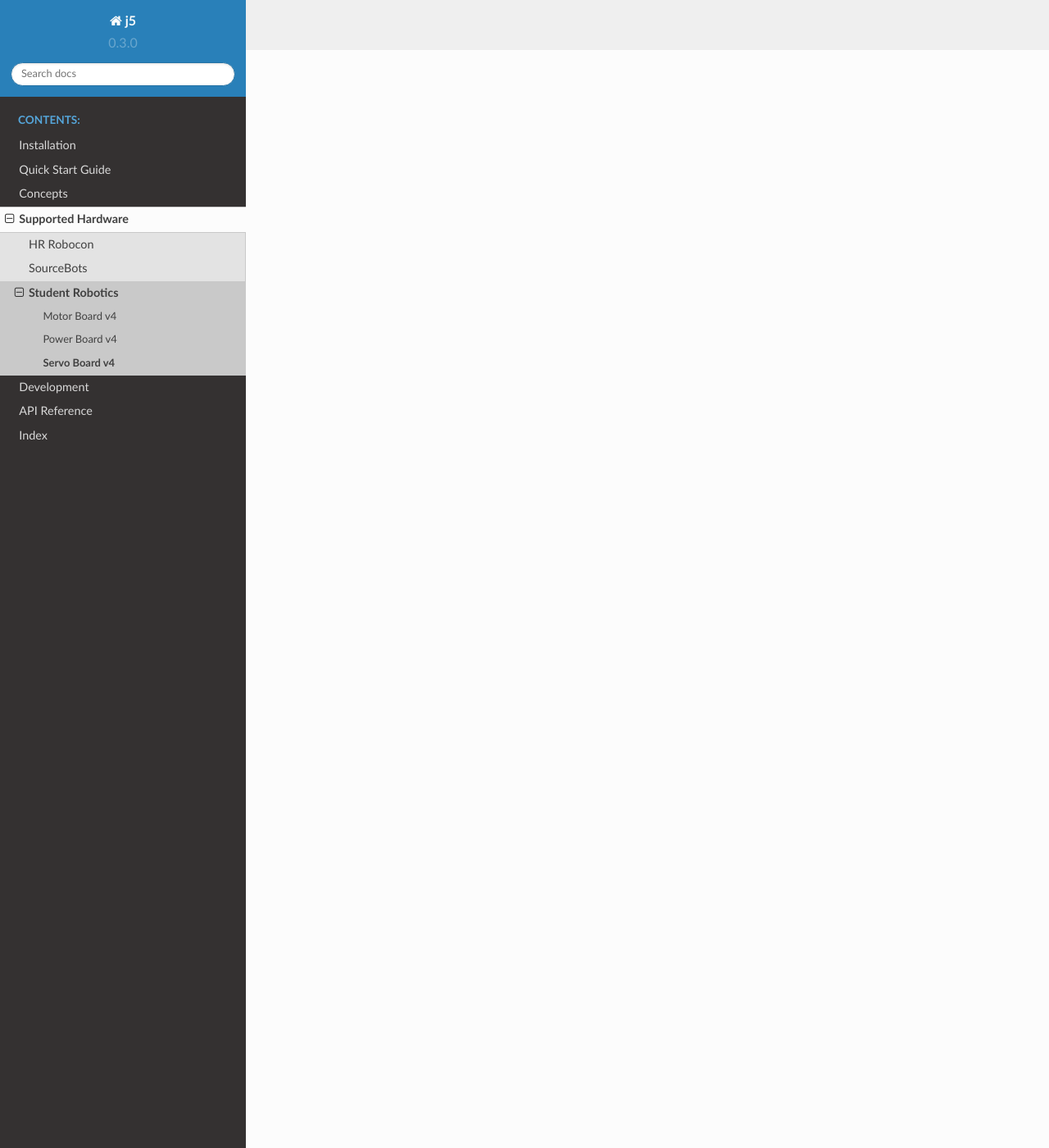
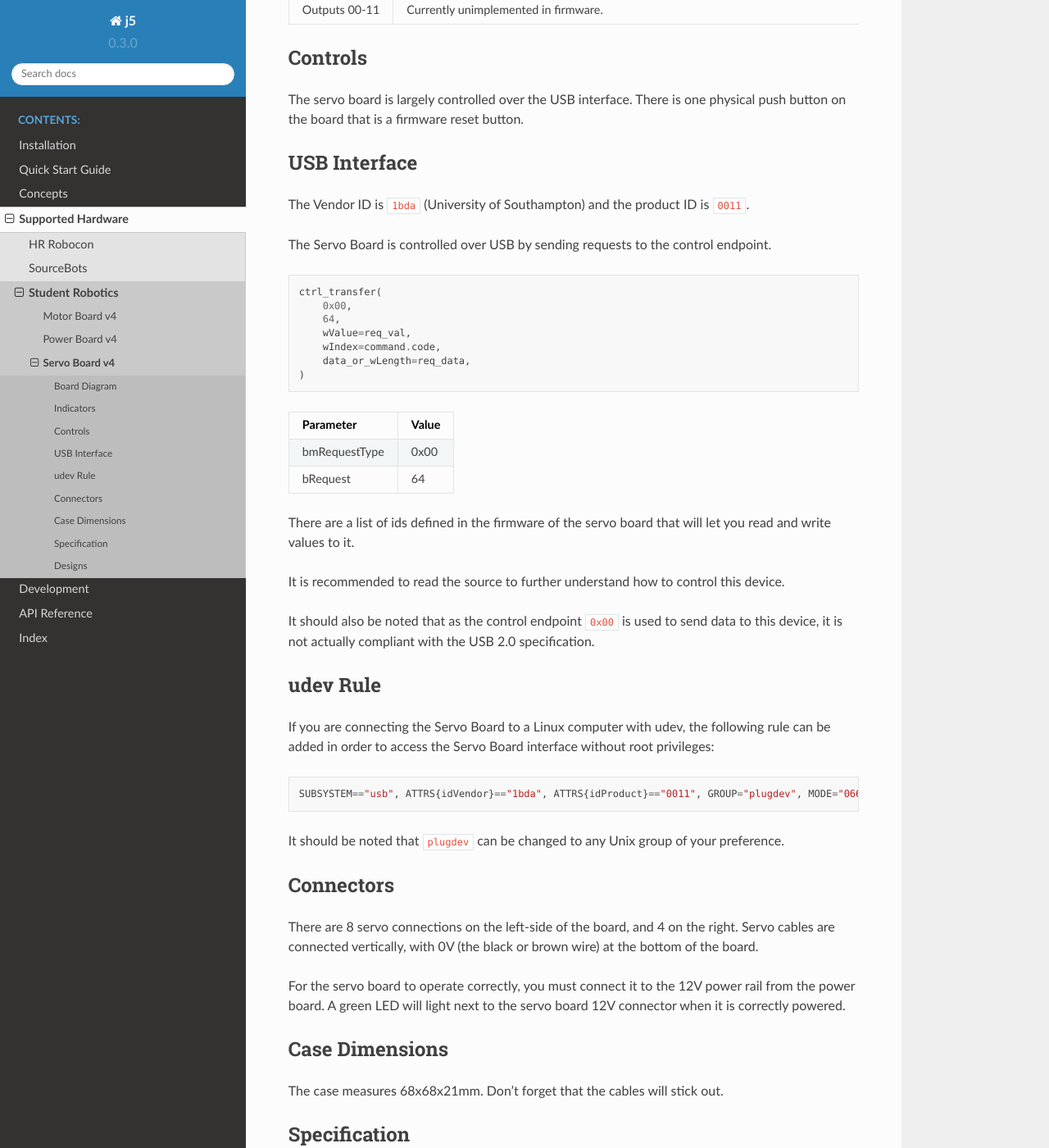
Before and after one commit to srobo/j5, a Sphinx documentation site: the page built from docs/hardware/srobo/sbv4.rst, in a window 1280 px wide and 1400 px high, scrolled down 1339 px. Shown: the whole window at 82% size. Built offline with Sphinx 7.4.7 and the Read the Docs theme 2.0.0, drawn with Linux system fonts in a browser that asks for light colours; some of the changed text lies outside the part shown.

Commit message:
Document the SR v4 Servo Board Hardware

```diff
--- a/docs/hardware/srobo/sbv4.rst
+++ b/docs/hardware/srobo/sbv4.rst
@@ -1,7 +1,134 @@
 Servo Board v4
 ==============
 
-.. Attention:: This board is not yet supported by j5, but we intend to do so in the future.
+.. figure:: img/sbv4.png
+   :alt: The SRv4 Servo Board
+   :align: center
+
+The Servo Board can be used to control up to 12 RC servos.
+Many devices are available that can be controlled as servos, such as RC motor speed controllers, and these can also be used with the board.
+
+Other devices that are controllable using PWM outputs can also be attached to the board outputs.
+
+Board Diagram
+-------------
+
+.. figure:: img/sbv4_diagram.png
+   :alt: Diagram of the SRv4 Servo Board
+   :align: center
+
+Indicators
+----------
+
++---------------+--------------------------------------------------------------------------------------------------+------------------------+
+| LED           | Meaning                                                                                          | Initial power-up state |
++===============+==================================================================================================+========================+
+| Power         | The board is powered over USB.                                                                   | On                     |
++---------------+--------------------------------------------------------------------------------------------------+------------------------+
+| 5.5V On       | There is 5.5V power on the board. This usually indicates that the 12V connector rail is powered. | Off                    |
++---------------+--------------------------------------------------------------------------------------------------+------------------------+
+| Aux On        | There is auxiliary power on the board.                                                           | Off                    |
++---------------+--------------------------------------------------------------------------------------------------+------------------------+
+| Status        | The board has successfully booted.                                                               | On                     |
++---------------+--------------------------------------------------------------------------------------------------+------------------------+
+| Error         | An error has occurred. This often indicates a disconnection of the 12V connector.                | Off                    |
++---------------+--------------------------------------------------------------------------------------------------+------------------------+
+| Outputs 00-11 | Currently unimplemented in firmware.                                                             | Off                    |
++---------------+--------------------------------------------------------------------------------------------------+------------------------+
+
+Controls
+--------
+
+The servo board is largely controlled over the USB interface. There is one physical push button on the board that is a firmware reset button.
+
+USB Interface
+-------------
+
+The Vendor ID is ``1bda`` (University of Southampton) and the product ID is ``0011``.
+
+The Servo Board is controlled over USB by sending requests to the control endpoint.
+
+.. code-block:: python
+
+    ctrl_transfer(
+        0x00,
+        64,
+        wValue=req_val,
+        wIndex=command.code,
+        data_or_wLength=req_data,
+    )
+
++---------------+-------+
+| Parameter     | Value |
++===============+=======+
+| bmRequestType | 0x00  |
++---------------+-------+
+| bRequest      | 64    |
++---------------+-------+
+
+There are a list of ids defined in the firmware of the servo board that will let you read and write values to it.
+
+It is recommended to read the source to further understand how to control this device.
+
+It should also be noted that as the control endpoint ``0x00`` is used to send data to this device, it is not actually
+compliant with the USB 2.0 specification.
+
+udev Rule
+---------
+
+If you are connecting the Servo Board to a Linux computer with udev, the following rule can be added in order to access
+the Servo Board interface without root privileges:
+
+.. parsed-literal::
+    SUBSYSTEM=="usb", ATTRS{idVendor}=="1bda", ATTRS{idProduct}=="0011", GROUP="plugdev", MODE="0666"
+
+It should be noted that ``plugdev`` can be changed to any Unix group of your preference.
+
+Connectors
+----------
+
+There are 8 servo connections on the left-side of the board, and 4 on the right. Servo cables are connected vertically, with 0V (the black or brown wire) at the bottom of the board.
+
+For the servo board to operate correctly, you must connect it to the 12V power
+rail from the power board. A green LED will light next to the servo board 12V
+connector when it is correctly powered.
+
+Case Dimensions
+---------------
+
+The case measures 68x68x21mm. Don't forget that the cables will stick out.
+
+Specification
+-------------
+
++-------------------------------------+--------------+
+| Parameter                           | Value        |
++=====================================+==============+
+| Number of servo channels            | 12           |
++-------------------------------------+--------------+
+| Nominal input voltage               | 11.1V ± 15%  |
++-------------------------------------+--------------+
+| Output Voltage                      | 5.5V         |
++-------------------------------------+--------------+
+| Maximum total output current [#]_   | 10A          |
++-------------------------------------+--------------+
+
+.. [#] If the auxiliary input is connected, outputs 8-11 have an independent maximum current.
+
+Designs
+-------
+
+You can access the schematics and source code of the firmware on the servo board in the following places.
+You do not need this information to use the board but it may be of interest to some people.
+
+- `Full Schematics`_
+- `Firmware source`_
+- `Hardware designs`_
+
+.. _Full Schematics: https://www.studentrobotics.org/resources/kit/servo-schematic.pdf
+.. _Firmware source: https://github.com/j5api/sr-servo-v4-fw
+.. _Hardware designs: https://github.com/srobo/servo-v4-hw
+
 
 .. Note:: Some of the documentation in this section has been modified from Student Robotics. See here_ for more information.
 
```
Also changed, not shown: docs/hardware/srobo/img/sbv4.png (added), docs/hardware/srobo/img/sbv4_diagram.png (added).
